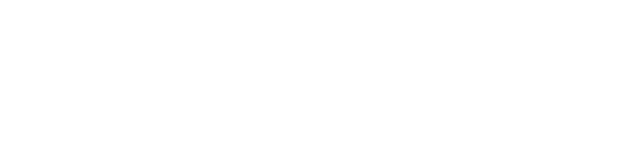
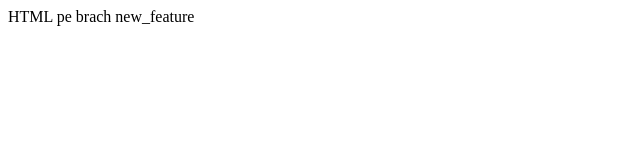
Before and after one commit to CursaruM/first_rep, a plain HTML site: page index.html in a window 1280 px wide. Shown: the whole page, without its empty margins (0-640 px from the left). Drawn offline with Linux system fonts and the light colour scheme.

Commit message:
commit new_feature

```diff
--- a/index.html
+++ b/index.html
@@ -1,3 +1,7 @@
 <html>
-
+    <body>
+        <p>
+            HTML pe brach new_feature
+        </p>
+    </body>
 </html>
```
